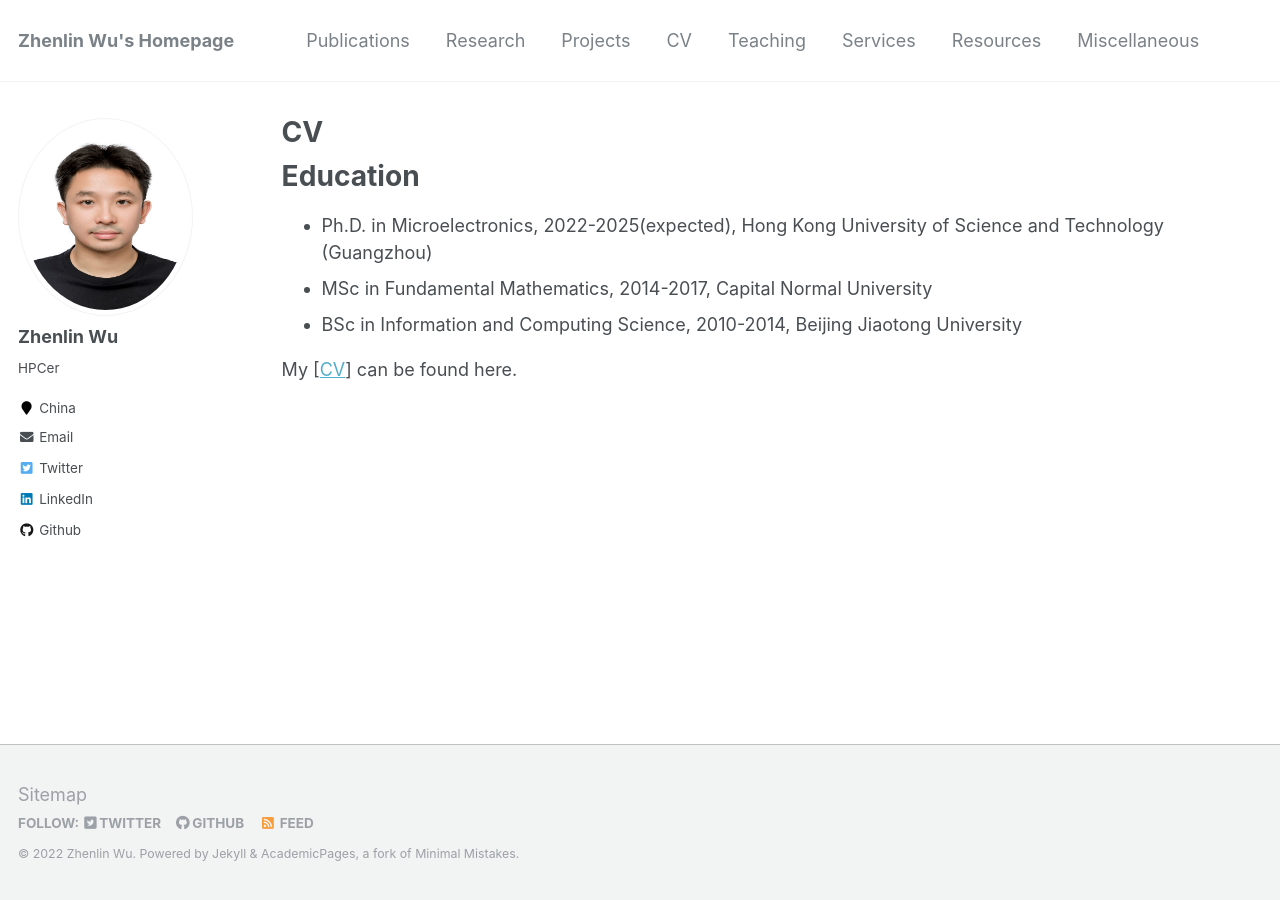
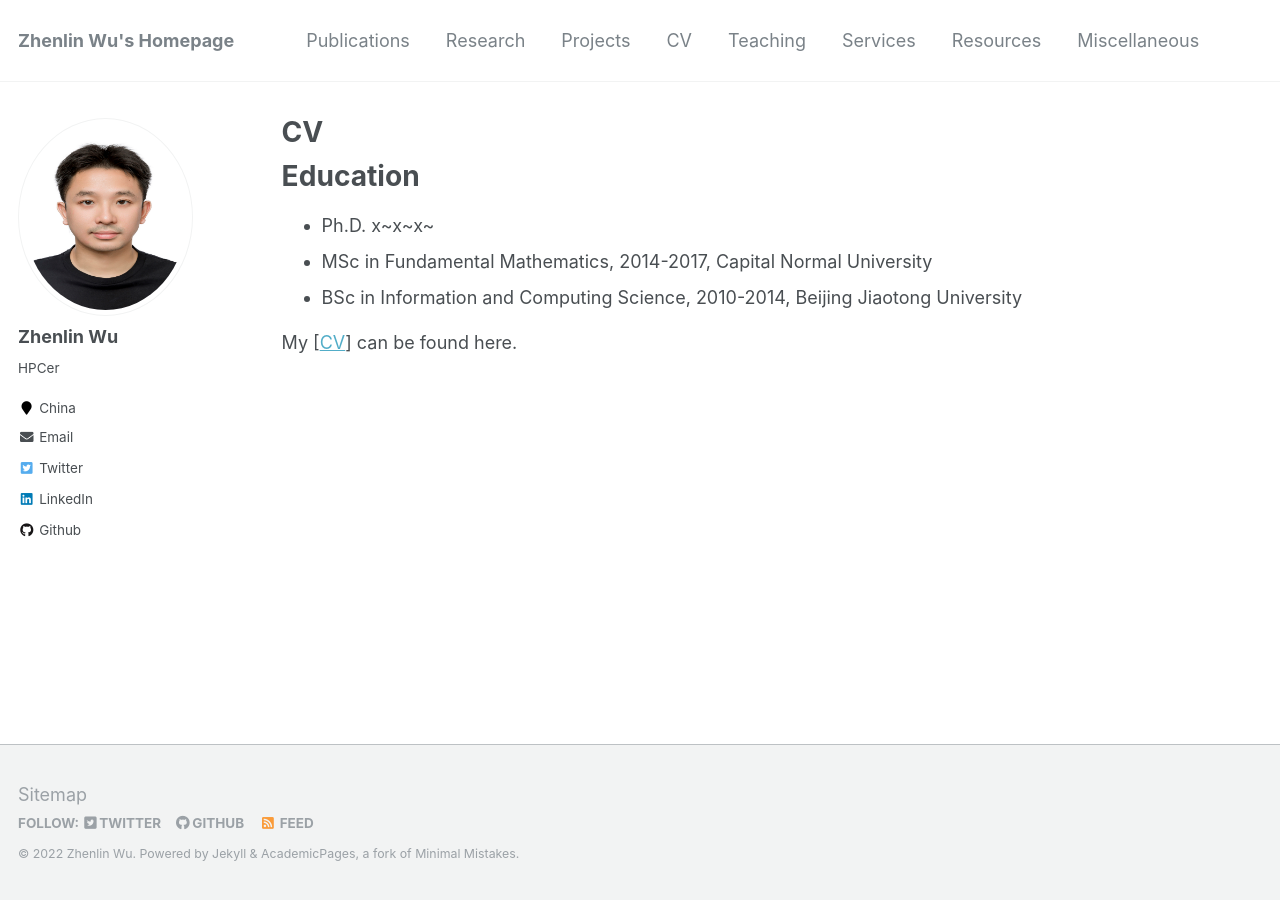
Before and after one commit to zhenlin-work/zhenlin-work.github.io, a Jekyll site: the page built from _pages/cv.md, in a window 1280 px wide. Built offline with Jekyll 4.4.1, drawn with Linux system fonts in a browser that asks for light colours.

Commit message:
Update cv.md

```diff
--- a/_pages/cv.md
+++ b/_pages/cv.md
@@ -11,7 +11,7 @@ redirect_from:
 
 Education
 ======
-* Ph.D. in Microelectronics, 2022-2025(expected), Hong Kong University of Science and Technology (Guangzhou)
+* Ph.D. x~x~x~
 * MSc in Fundamental Mathematics, 2014-2017, Capital Normal University
 * BSc in Information and Computing Science, 2010-2014, Beijing Jiaotong University
 
```
